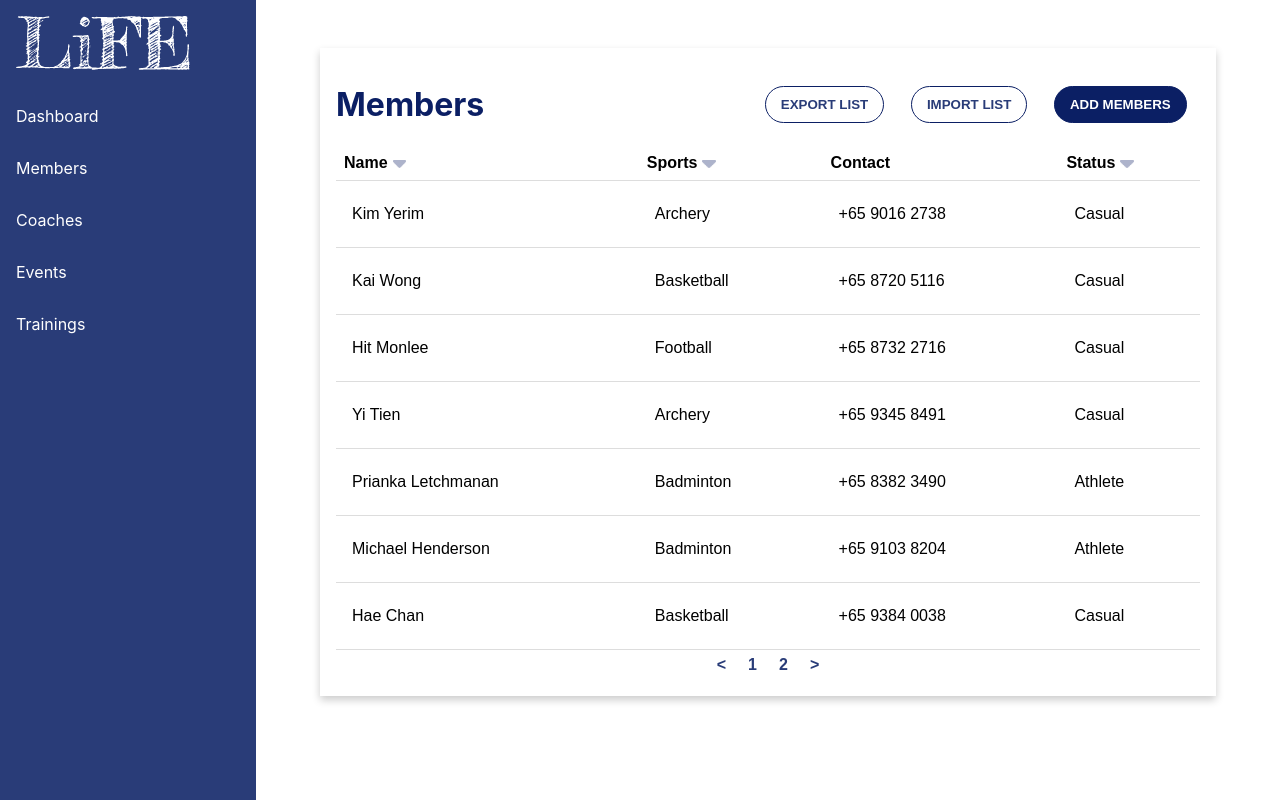
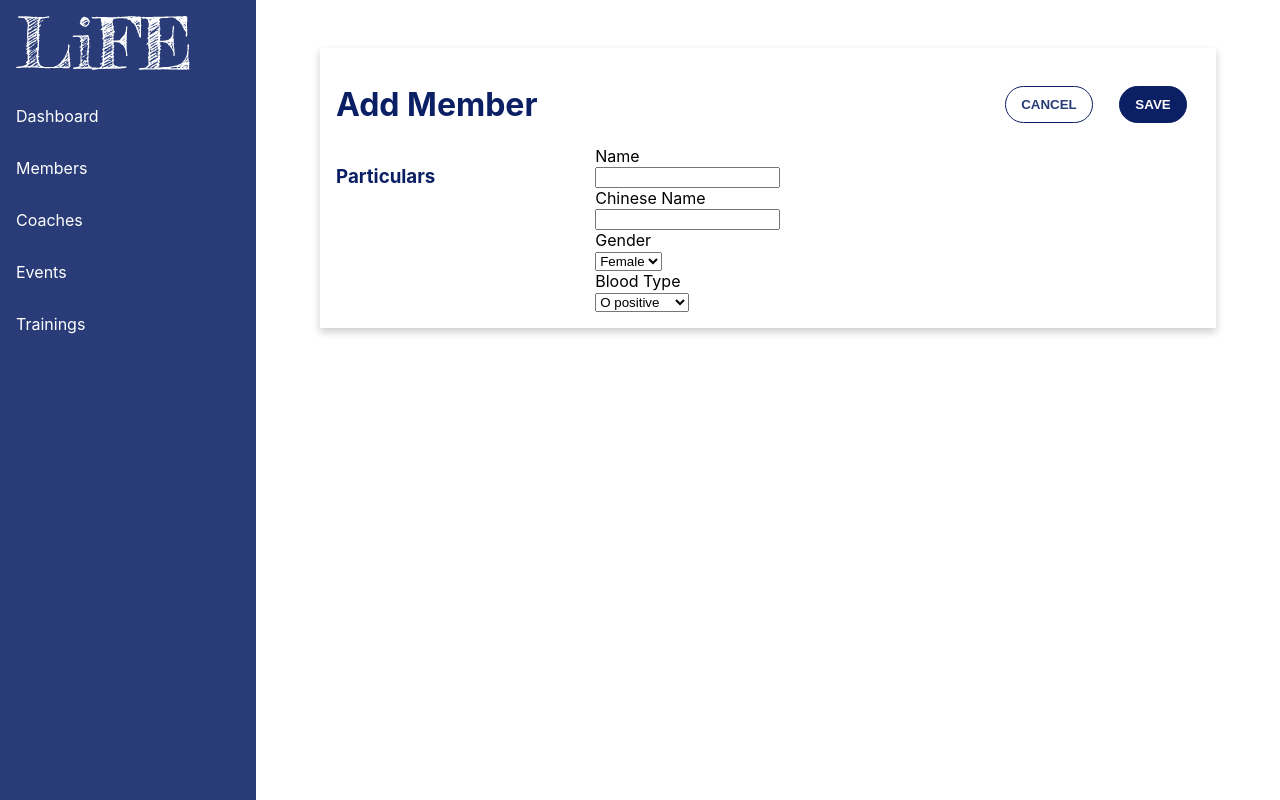
Before and after one commit to idlefrenchfry/LIFE-React, a React (Create React App) app: page /Members/Add in a window 1280 px wide. Built offline with nearby package versions, Linux system fonts and the light colour scheme.

Commit message:
Added new page

```diff
--- a/src/App.css
+++ b/src/App.css
@@ -92,7 +92,8 @@ nav + div {
     margin: 0 1em;
 }
 
-.buttonsSet button:last-child {
+.buttonsSet button:last-child, .buttonsSet button:last-child a {
+    text-decoration: none;
     background-color: var(--main-color-dark);
     color: white;
 }
@@ -133,3 +134,12 @@ td {
     color: var(--main-color);
     font-weight: bold;
 }
+
+/* Form CSS */
+form > div {
+    display: flex;
+}
+
+form > div > h3 {
+    width: 30%;
+}
--- a/src/App.js
+++ b/src/App.js
@@ -7,6 +7,7 @@ import Coaches from './pages/Coaches';
 import Members from './pages/Members';
 import Events from './pages/Events';
 import Trainings from './pages/Trainings';
+import AddMember from './pages/AddMember';
 
 function App() {
   return (
@@ -15,10 +16,11 @@ function App() {
               <Nav />
               <Switch>
                   <Route path="/" exact component={Dashboard} />
-                  <Route path="/Members" component={Members} />
+                  <Route path="/Members" exact component={Members} />
                   <Route path="/Coaches" component={Coaches} />
                   <Route path="/Events" component={Events} />
                   <Route path="/Trainings" component={Trainings} />
+                  <Route path="/Members/Add" component={AddMember}/>
               </Switch>
           </div>
       </Router>
--- a/src/components/ButtonsSet.js
+++ b/src/components/ButtonsSet.js
@@ -1,11 +1,12 @@
 import React from 'react';
+import { Link } from 'react-router-dom';
 
-function ButtonsSet({module, dataToExport}) {
+function ButtonsSet({module, dataToExport, addPage}) {
     return (
         <div className="buttonsSet">
             <button>Export List</button>
             <button>Import List</button>
-            <button>Add {module}</button>
+            <button><Link to={addPage}>Add {module}</Link></button>
         </div>
     );
 }
--- a/src/components/Search.js
+++ b/src/components/Search.js
@@ -5,11 +5,16 @@ import { useState, useEffect } from 'react';
 // input: input of user
 // setData: replace data with newly filtered object
 function useSearchFilteredData(data, filteredProperty, input) {
-    const [data, setData] = useState(data);
+    const [aData, setData] = useState(data);
 
     useEffect(() => {
-        function inputChange() {
+        function handleInputChange() {
+            let result = aData.filter(item => item[filteredProperty].includes(input));
+            setData(result);
+        }
+    });
 
-        }
-    })
+    return data;
 }
+
+export default useSearchFilteredData;
--- a/src/components/Table.js
+++ b/src/components/Table.js
@@ -3,6 +3,7 @@ import { useTable, useSortBy, usePagination } from 'react-table';
 import up from '../up.jpg';
 import down from '../down.jpg';
 import nosort from '../nosort.jpg';
+import useFilteredSearchData from './Search';
 
 function Table({ data, columns }) {
 
--- /dev/null
+++ b/src/pages/AddMember.js
@@ -0,0 +1,52 @@
+import React, { useEffect, useState } from 'react';
+
+function AddMembers() {
+    return (
+        <div className="card">
+            <div className="cardTop">
+                <h1>Add Member</h1>
+                <div className="buttonsSet">
+                    <button>Cancel</button>
+                    <button>Save</button>
+                </div>
+            </div>
+
+            <form>
+                <div id="personalDetails">
+                    <h3>Particulars</h3>
+                    <div className="inputs">
+                        <label for="eName">Name</label>
+                        <br />
+                        <input id="eName" name="eName" type="text"></input>
+                        <br />
+                        <label for="cName">Chinese Name</label>
+                        <br />
+                        <input id="cName" name="cName" type="text"></input>
+                        <br />
+                        <label for="gender">Gender</label>
+                        <br />
+                        <select id="gender" name="gender">
+                            <option value="female">Female</option>
+                            <option value="male">Male</option>
+                        </select>
+                        <br />
+                        <label for="bloodtype">Blood Type</label>
+                        <br />
+                        <select id="bloodtype" name="bloodtype">
+                            <option value="opos">O positive</option>
+                            <option value="oneg">O negative</option>
+                            <option value="apos">A positive</option>
+                            <option value="aneg">A negative</option>
+                            <option value="bpos">B positive</option>
+                            <option value="bneg">B negative</option>
+                            <option value="abpoos">AB positive</option>
+                            <option value="abneg">AB negative</option>
+                        </select>
+                    </div>
+                </div>
+            </form>
+        </div>
+    );
+}
+
+export default AddMembers;
--- a/src/pages/Members.js
+++ b/src/pages/Members.js
@@ -98,7 +98,7 @@ function Members() {
         <div className="card">
             <div className="cardTop">
                 <h1>Members</h1>
-                <ButtonsSet module={"Members"} dataToExport={members} />
+                <ButtonsSet module={"Members"} dataToExport={members} addPage="/Members/Add" />
             </div>
             {members.length !== 0 ? <Table data={members} columns={Object.keys(members[0])} /> : <p>Loading...</p>}
         </div>
```
